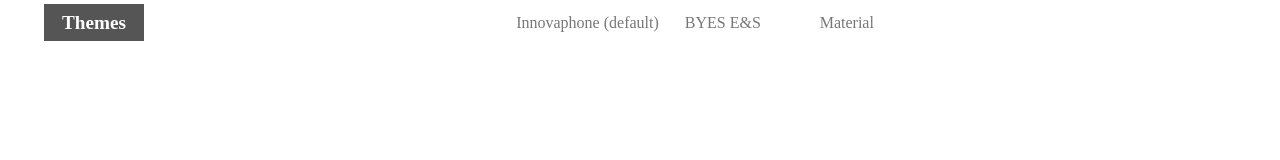
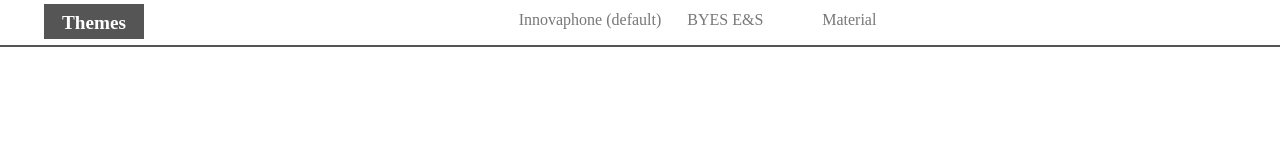
Before and after one commit to perskes/inno-webrtc, a plain HTML site: page webrtc/index.html in a window 1280 px wide. Drawn offline with Linux system fonts and the light colour scheme.

Commit message:
changes to material theme

```diff
--- a/webrtc/css/main.css
+++ b/webrtc/css/main.css
@@ -1,4 +1,4 @@
-*{
+* {
     transition: all 0.3s;
 }
 
@@ -9,24 +9,25 @@ body {
 
 #topMenu {
     height: 45px;
-    width: calc(100% - 45px);
+    width: calc(100% - 40px);
     text-align: center;
     background-color: white;
     color: #777;
     margin: 0;
+    box-shadow: 0 2px 0 0 #555;
 }
 
 #topMenu li {
     min-width: 120px;
     display: inline-block;
     height: 100%;
-    line-height: 45px;
+    line-height: 40px;
 }
 
 #topMenu li:nth-of-type(1) {
     min-width: 100px;
     display: inline-block;
-    height: calc(100% - 8px);
+    height: calc(100% - 10px);
     line-height: 37px;
     font-size: 1.2em;
     float: left;
@@ -40,5 +41,5 @@ body {
 #topMenu li:not(:nth-of-type(1)):hover {
     color: #777;
     background-color: white;
-    border-bottom: 2px solid #777;
+    box-shadow: inset -0 -5px 0 0 #777;
 }
```
